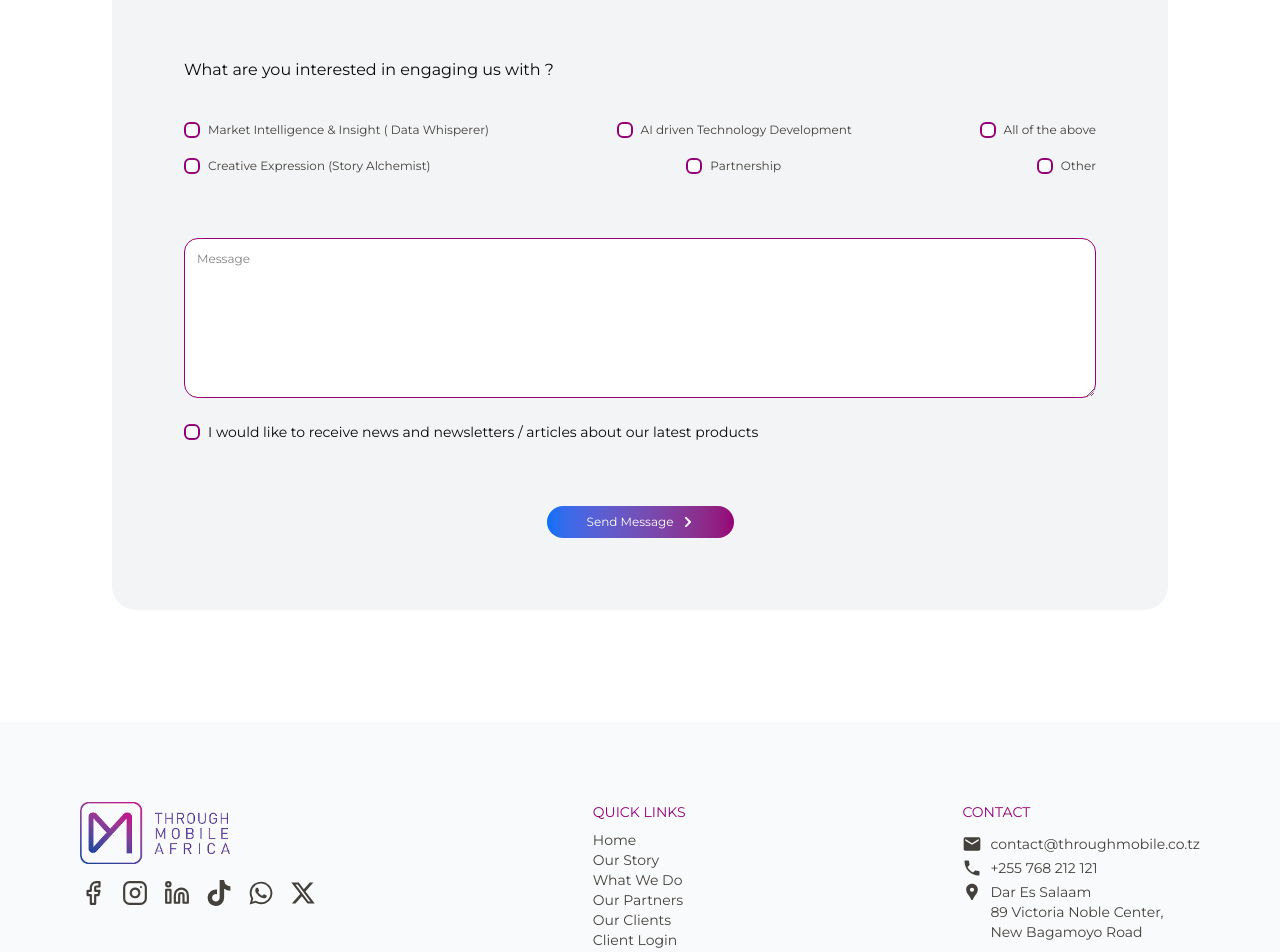
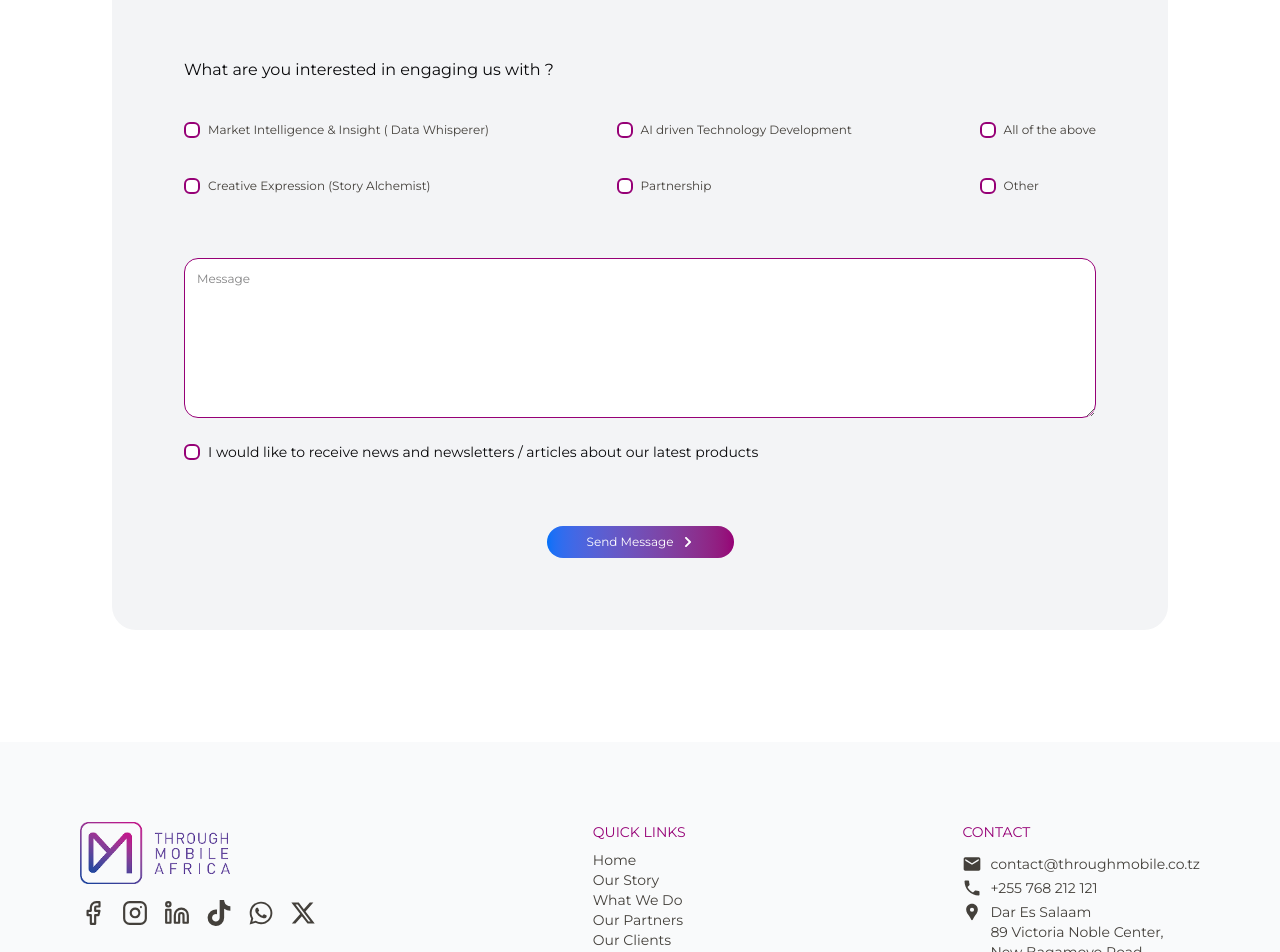
Before and after one commit to bushraaksoy/ThroughMobileAfrica, a React (Vite) app in the folder ThroughMobileClient/: page /contact in a window 1280 px wide. Shown: the part 500-1452 px from the top of the page. Built offline with nearby package versions, Linux system fonts and the light colour scheme.

Commit message:
added links to socials

```diff
--- a/ThroughMobileClient/src/components/Contact/ContactForm.jsx
+++ b/ThroughMobileClient/src/components/Contact/ContactForm.jsx
@@ -19,7 +19,7 @@ const ContactForm = () => {
     return (
         <form
             // onSubmit={handleStubmit(onSubmit)}
-            className="bg-gray-100 rounded-3xl p-18 flex flex-col gap-6"
+            className="bg-gray-100 rounded-3xl p-18 flex flex-col gap-6 max-sm:px-4"
         >
             <div className="title ">
                 <h1 className="text-stone-800 font-bold text-3xl">
@@ -41,7 +41,7 @@ const ContactForm = () => {
                     name="newsletter"
                     id=""
                     value="newsletter"
-                    className="appearance-none h-4 w-4 rounded-sm border-2 border-brand-2 bg-white cursor-pointer checked:before:content-[''] checked:before:block checked:before:w-2 checked:before:h-2 checked:before:bg-brand-2 checked:before:mt-0.5 checked:before:ml-0.5 checked:before:rounded-xs "
+                    className=" appearance-none h-4 w-4 rounded-sm border-2 border-brand-2 bg-white cursor-pointer checked:before:content-[''] checked:before:block checked:before:w-2 checked:before:h-2 checked:before:bg-brand-2 checked:before:mt-0.5 checked:before:ml-0.5 checked:before:rounded-xs "
                 />
                 I would like to receive news and newsletters / articles about
                 our latest products
@@ -77,11 +77,11 @@ const RadioInput = ({ name, value }) => {
 const UserInfo = () => {
     return (
         <div className="inputs py-10 flex flex-col gap-8">
-            <div className="flex gap-10">
+            <div className="flex gap-10 max-sm:gap-3">
                 <ContactTextInput placeholder="Full Name" />
                 <ContactTextInput placeholder="Email Address" />
             </div>
-            <div className="flex gap-10">
+            <div className="flex gap-10 max-sm:gap-3">
                 <ContactTextInput placeholder="Phone No" />
                 <ContactTextInput placeholder="Organization Name" />
             </div>
@@ -94,8 +94,8 @@ const UserInterest = () => {
     return (
         <div className="interest">
             <h2>What are you interested in engaging us with ?</h2>
-            <div className="radios py-10 flex flex-col gap-5 text-xs text-stone-700">
-                <span className="flex justify-between ">
+            <div className="radios py-10 flex justify-between text-xs text-stone-700 flex-wrap max-sm:gap-10">
+                <span className="flex flex-col items-start gap-10">
                     <RadioInput
                         name={'interest'}
                         value={
@@ -104,16 +104,20 @@ const UserInterest = () => {
                     />
                     <RadioInput
                         name={'interest'}
+                        value={'Creative Expression (Story Alchemist)'}
+                    />
+                </span>
+
+                <span className="flex flex-col items-start gap-10">
+                    <RadioInput
+                        name={'interest'}
                         value={'AI driven Technology Development'}
                     />
+                    <RadioInput name={'interest'} value={'Partnership'} />
+                </span>
+
+                <span className="flex flex-col items-start gap-10">
                     <RadioInput name={'interest'} value={'All of the above'} />
-                </span>
-                <span className="flex justify-between">
-                    <RadioInput
-                        name={'interest'}
-                        value={'Creative Expression (Story Alchemist)'}
-                    />
-                    <RadioInput name={'interest'} value={'Partnership'} />
                     <RadioInput name={'interest'} value={'Other'} />
                 </span>
             </div>
--- a/ThroughMobileClient/src/components/Footer/Socials.jsx
+++ b/ThroughMobileClient/src/components/Footer/Socials.jsx
@@ -3,19 +3,34 @@ import { FiFacebook, FiInstagram, FiLinkedin } from 'react-icons/fi';
 import { FaTiktok, FaWhatsapp } from 'react-icons/fa';
 import { FaXTwitter } from 'react-icons/fa6';
 
-const socials = [{ icon: '', url: '' }];
+const socials = [
+    { icon: FiFacebook, url: 'https://www.facebook.com/throughmobile/' },
+    { icon: FiInstagram, url: 'https://www.instagram.com/throughmobile' },
+    {
+        icon: FiLinkedin,
+        url: 'https://www.linkedin.com/company/through-mobile',
+    },
+    { icon: FaTiktok, url: 'https://www.tiktok.com/@throughmobile' },
+    { icon: FaWhatsapp, url: 'https://wa.me/message/XEM4K4UVWE7DN1' },
+    { icon: FaXTwitter, url: 'https://twitter.com/throughmobile1' },
+];
 
 const Socials = () => {
     return (
         <div>
             <img width={150} src={logo} alt="logo" />
             <div className="flex gap-4 mt-4 ">
-                <FiFacebook size={26} />
-                <FiInstagram size={26} />
-                <FiLinkedin size={26} />
-                <FaTiktok size={26} />
-                <FaWhatsapp size={26} />
-                <FaXTwitter size={26} />
+                {socials?.map((social, inx) => (
+                    <a
+                        key={inx}
+                        href={social.url}
+                        className="hover:text-brand-2"
+                        target="_blank"
+                        rel="noopener noreferrer"
+                    >
+                        <social.icon size={26} />
+                    </a>
+                ))}
             </div>
         </div>
     );
--- a/ThroughMobileClient/src/pages/Contact.jsx
+++ b/ThroughMobileClient/src/pages/Contact.jsx
@@ -2,7 +2,7 @@ import ContactForm from '../components/Contact/ContactForm';
 
 const Contact = () => {
     return (
-        <div id="contact" className="p-28">
+        <div id="contact" className="p-28 max-sm:p-4">
             <ContactForm />
         </div>
     );
```
